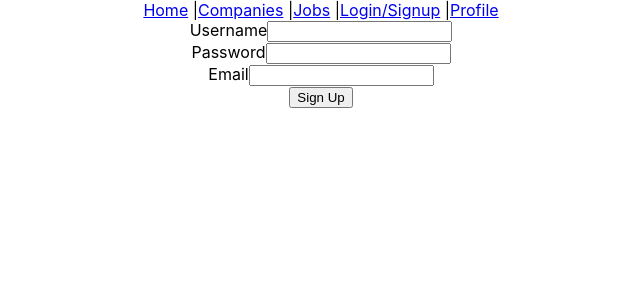
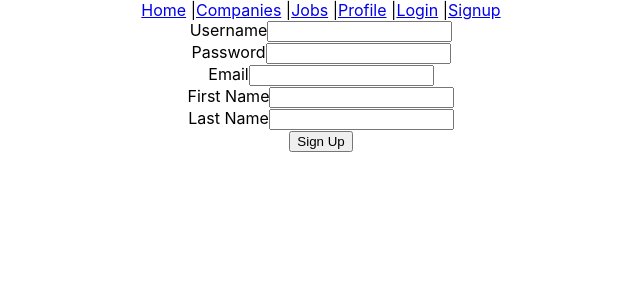
Before and after one commit to rdrayer/43.2_react-jobly, a React (Create React App) app in the folder frontend/: page /signup in a window 1280 px wide. Shown: the top 300 px of the page, without its empty margins (319-959 px from the left). Built offline with nearby package versions, Linux system fonts and the light colour scheme; no server answers.

Commit message:
finished login/signup, added local storage

```diff
--- a/frontend/src/App.js
+++ b/frontend/src/App.js
@@ -1,5 +1,6 @@
 import React , { useState, useEffect, createContext } from "react";
 import { BrowserRouter, Routes, Route } from "react-router-dom";
+import useLocalStorage from './useLocalStorage'
 import './App.css';
 import JoblyApi from "./api";
 import Home from "./Home";
@@ -15,7 +16,7 @@ import SignUp from "./SignUp";
 export const UserContext = createContext();
 
 function App() {
-  const [token, setToken] = useState(null);
+  const [token, setToken] = useLocalStorage('joblyToken');
   const [currentUser, setCurrentUser] = useState(null);
 
   useEffect(() => {
@@ -23,13 +24,15 @@ function App() {
       const user = jwtDecode(token);
       JoblyApi.token = token;
       setCurrentUser(user);
+      console.log("user is logged in");
     } else {
       setCurrentUser(null);
+      console.log("user is NOT logged in")
     }
   }, [token]);
 
   async function login(loginData) {
-    const token = await JoblyApi.loging(loginData);
+    const token = await JoblyApi.login(loginData);
     setToken(token);
   }
 
@@ -40,7 +43,7 @@ function App() {
 
   function logout() {
     setToken(null);
-    setCurrentUser(null);
+    localStorage.removeItem('joblyToken');
   }
 
   return (
--- a/frontend/src/CompanyDetail.js
+++ b/frontend/src/CompanyDetail.js
@@ -30,6 +30,9 @@ function CompanyDetail() {
             <h2>{company.name}</h2>
             <p>{company.description}</p>
             {company.logoURL && <img src={company.logoURL} alt={`${company.name} logo`} />}
+            {company.jobs.map(j => (
+                <div>{j.title}, {j.salary} <button>Apply</button></div>
+            ))}
         </div>
     )
 }
--- a/frontend/src/CompanyList.js
+++ b/frontend/src/CompanyList.js
@@ -49,7 +49,7 @@ function CompanyList() {
                     </div>
                 ) : (
                     <p>Sorry, no results</p>
-                )}
+            )}
         </div>
     );
 }
--- a/frontend/src/Home.js
+++ b/frontend/src/Home.js
@@ -1,8 +1,34 @@
-import React from "react";
+import { useState, useEffect, useContext } from "react";
+import { UserContext } from "./App";
 
 function Home() {
+    const [welcomeMessage, setWelcomeMessage] = useState('');
+    const { currentUser, logout } = useContext(UserContext);
+
+    useEffect(() => {
+        const message = sessionStorage.getItem('welcomeMessage');
+        if (message) {
+            setWelcomeMessage(message);
+            sessionStorage.removeItem('welcomeMessage'); // clear message
+        }
+    }, []);
+
     return (
-        <h1>Home Page</h1>
+        <div>
+            <h1>Jobly</h1>
+            <h3>All the jobs in one, convenient place.</h3>
+            {welcomeMessage && <h2>{welcomeMessage}</h2>}
+            {currentUser ? (
+                <p>
+                    Welcome {currentUser.username}
+                </p>
+            ) : (
+                <>
+
+                </>
+            )}
+        </div>
+
     );
 }
 
--- a/frontend/src/Login.js
+++ b/frontend/src/Login.js
@@ -1,6 +1,9 @@
 import React, { useState } from 'react';
+import { useNavigate } from 'react-router-dom';
 
 function Login({ login }) {
+    const navigate = useNavigate();
+
     const [formData, setFormData] = useState({
         username: '',
         password: '',
@@ -16,7 +19,12 @@ function Login({ login }) {
 
     const handleSubmit = async (e) => {
         e.preventDefault();
-        await login(formData);
+        try {
+            await login(formData);
+            navigate('/'); // redirect to home page
+        } catch (error) {
+            // todo
+        }
     };
 
     return (
--- a/frontend/src/NavBar.js
+++ b/frontend/src/NavBar.js
@@ -1,13 +1,34 @@
+import React, { useContext } from 'react';
 import { Link } from 'react-router-dom';
+import { UserContext } from './App';
 
 function NavBar() {
+  const { currentUser, logout } = useContext(UserContext);
+
+  const handleLogout = (e) => {
+    e.preventDefault();
+    logout();
+  }
+
   return (
     <nav>
       <Link to="/">Home</Link> |
       <Link to="/companies">Companies</Link> |
       <Link to="/jobs">Jobs</Link> |
-      <Link to="/login">Login/Signup</Link> |
-      <Link to="/profile">Profile</Link>
+      <Link to="/profile">Profile</Link> |
+      {currentUser ? (
+        <>
+          <a href="/logout" onClick={handleLogout}>
+            Logout {currentUser.username}
+          </a>
+        </>
+      ) : (
+        // if no user is logged in, show login/signup links
+        <>
+          <Link to="/login">Login</Link> |
+          <Link to="/signup">Signup</Link>
+        </>
+      )}
     </nav>
   );
 }
--- a/frontend/src/SignUp.js
+++ b/frontend/src/SignUp.js
@@ -1,11 +1,18 @@
 import React, { useState } from 'react';
+import { useNavigate } from 'react-router-dom';
 
 function SignUp({ signup }) {
-  const [formData, setFormData] = useState({
+  const navigate = useNavigate();
+
+  let initialFormData = {
     username: '',
     password: '',
-    email: '', // Add other fields as necessary
-  });
+    email: '',
+    firstName: '',
+    lastName: ''
+  }
+
+  const [formData, setFormData] = useState(initialFormData);
 
   const handleChange = (e) => {
     const { name, value } = e.target;
@@ -17,7 +24,14 @@ function SignUp({ signup }) {
 
   const handleSubmit = async (e) => {
     e.preventDefault();
-    await signup(formData); // Pass the formData to the signup function
+    try {
+      await signup(formData); // Pass the formData to the signup function
+      sessionStorage.setItem('welcomeMessage', `Welcome, ${formData.firstName}!`); // store welcome message
+      navigate('/'); // redirect to homepage
+    } catch (error) {
+      // todo
+    }
+    //setFormData(initialFormData); // reset form data, not sure if this is needed anymore since we're redirecting
   };
 
   return (
@@ -55,6 +69,28 @@ function SignUp({ signup }) {
           required
         />
       </div>
+      <div>
+        <label htmlFor="firstName">First Name</label>
+        <input
+          type="text"
+          name="firstName"
+          id="firstName"
+          value={formData.firstName}
+          onChange={handleChange}
+          required
+        />
+      </div>
+      <div>
+        <label htmlFor="lastName">Last Name</label>
+        <input
+          type="text"
+          name="lastName"
+          id="lastName"
+          value={formData.lastName}
+          onChange={handleChange}
+          required
+        />
+      </div>
       {/* Add other input fields as necessary */}
       <button type="submit">Sign Up</button>
     </form>
--- a/frontend/src/api.js
+++ b/frontend/src/api.js
@@ -58,7 +58,7 @@ class JoblyApi {
 
   static async getJob(id) {
     let res = await this.request(`jobs/${id}`);
-    console.log(res.job);
+    //console.log(res.job);
     return res.job;
   }
 
@@ -71,6 +71,29 @@ class JoblyApi {
       console.error("Error getting jobs:", error);
     }
   }
+
+  static async signup(userData) {
+    try {
+      let res = await this.request("auth/register", userData, "post");
+      return res.token;
+    } catch (error) {
+      console.error("error during signup", error);
+      throw error;
+    }
+  }
+
+  static async login(userData) {
+    try {
+      let res = await this.request("auth/token", userData, "post")
+      console.log(res.token, 'here');
+      return res.token;
+    } catch (error) {
+      console.error("error during login", error);
+      throw error;
+    }
+  }
+
+
 }
 
 export default JoblyApi;
--- /dev/null
+++ b/frontend/src/useLocalStorage.js
@@ -0,0 +1,34 @@
+import { useState, useEffect } from 'react';
+
+function useLocalStorage(key, initialValue = '') {
+  const [storedValue, setStoredValue] = useState(() => {
+    try {
+      // Check if the value exists in local storage
+      const item = window.localStorage.getItem(key);
+      // Parse and return stored json or, if undefined, return initialValue
+      return item ? JSON.parse(item) : initialValue;
+    } catch (error) {
+      console.log(error);
+      return initialValue;
+    }
+  });
+
+  // Return a wrapped version of useState's setter function that ...
+  // ... persists the new value to localStorage.
+  const setValue = (value) => {
+    try {
+      // Allow value to be a function so we have the same API as useState
+      const valueToStore = value instanceof Function ? value(storedValue) : value;
+      // Save state
+      setStoredValue(valueToStore);
+      // Save to local storage
+      window.localStorage.setItem(key, JSON.stringify(valueToStore));
+    } catch (error) {
+      console.log(error);
+    }
+  };
+
+  return [storedValue, setValue];
+}
+
+export default useLocalStorage;
```
